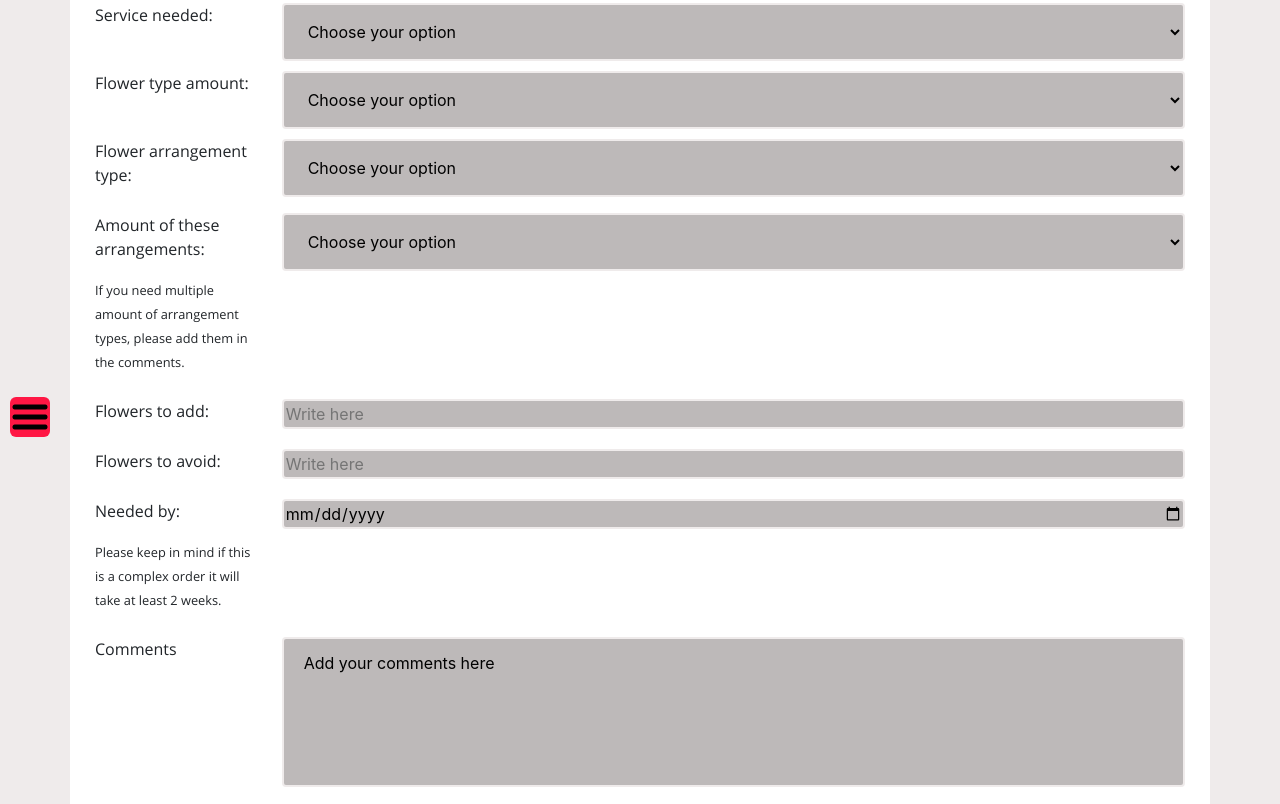
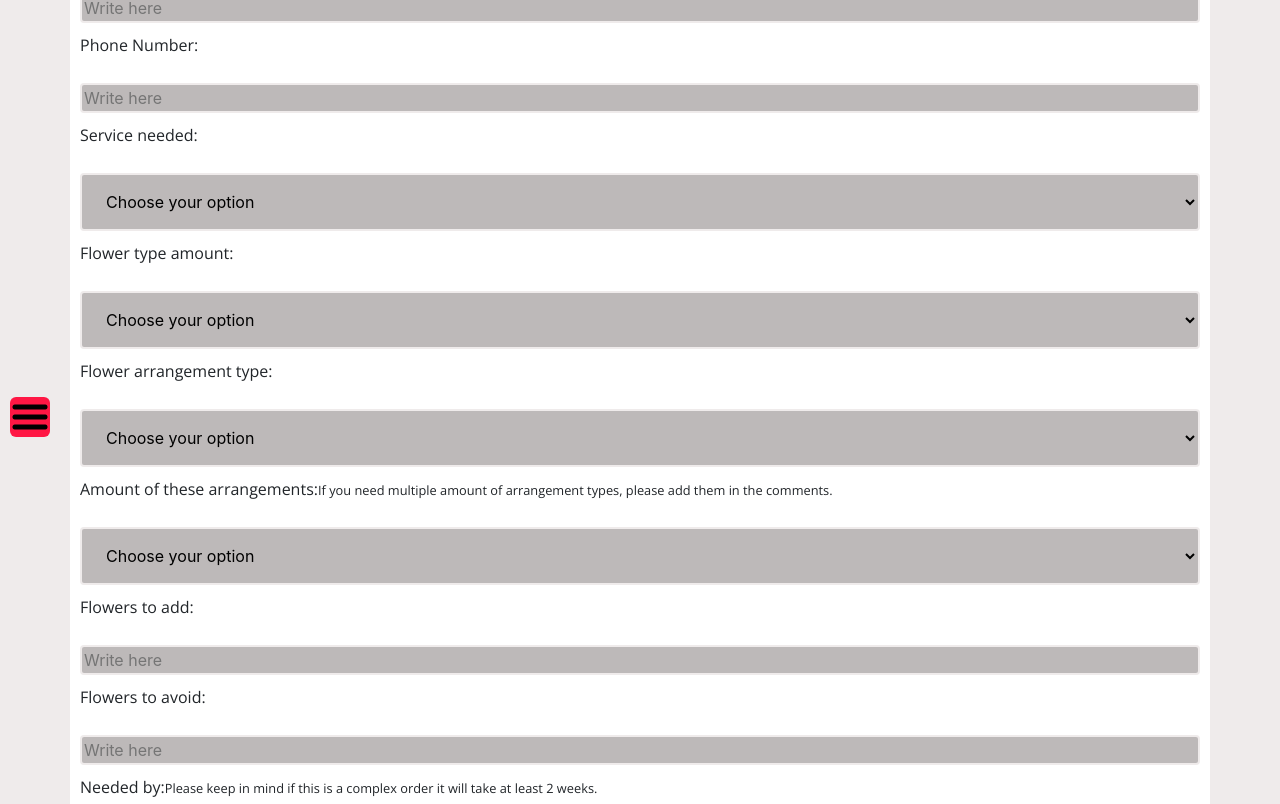
Before and after one commit to beatrisemaija/Flower-Bud-App, a plain HTML site: page Sign up.html in a window 1280 px wide. Shown: the part 353-1157 px from the top of the page. Drawn offline with nearby package versions, Linux system fonts and the light colour scheme; a script that the page names is missing.

Commit message:
Add files via upload

```diff
--- a/Sign up.html
+++ b/Sign up.html
@@ -7,9 +7,7 @@
 	<link rel="stylesheet" href="sign up/css/bootstrap.min.css">
 	<!-- My CSS and Fonts -->
 	<link href="sign up/css/stylesheet-4.css" rel="stylesheet" type="text/css">
-	<style>
-		@import url('https://fonts.googleapis.com/css?	family=Montserrat|Open+Sans&display=swap');
-	</style>
+	<link href="https://fonts.googleapis.com/css?family=Montserrat|Open+Sans&display=swap" rel="stylesheet">
 </head>
 
 <body>
@@ -35,38 +33,31 @@
 
 		<div class="form">
 			<div class="row">
-			<div class="col-2">
 				<p>Name:</p>
 			</div>
-			<div class="col">
+			<div class="row">
 			  	<input class="form_el" type="text" placeholder="Write here" name="Name" required>
-			</div>
-			</div>
-
-			<div class="row">
-			<div class="col-2">
-				<p>Last Name:</p>
-			</div>
-			<div class="col">
-			  	<input class="form_el" type="text" placeholder="Write here" name="Name" required>
-			</div>
-			</div>
-
-			<div class="row">
-			<div class="col-2">
-				<p>Phone Number:</p>
-			</div>
-			<div class="col">
-			  	<input class="form_el" type="text" placeholder="Write here" name="Name" required>
-			</div>
 			</div>
 
 
 			<div class="row">
-				<div class="col-2">
+				<p>Last Name:</p>
+			</div>
+			<div class="row">
+			  	<input class="form_el" type="text" placeholder="Write here" name="Name" required>
+			</div>
+
+			<div class="row">
+				<p>Phone Number:</p>
+			</div>
+			<div class="row">
+			  	<input class="form_el" type="text" placeholder="Write here" name="Name" required>
+			</div>
+
+			<div class="row">
 				<p>Service needed:</p>
 				</div>
-      		<div class="input-field col s6">
+      		<div class="input-field row">
        	 		<select>
 				  <option value="" disabled selected>Choose your option</option>
 				  <option value="1">Delivery</option>
@@ -76,13 +67,11 @@
 				  <option value="4">Collaboration</option>
 				</select>
       		</div>
-			</div>
 
 			<div class="row">
-				<div class="col-2">
 				<p>Flower type amount:</p>
 				</div>
-				<div class="input-field col s6">
+				<div class="input-field row">
        	 		<select>
 				  <option value="" disabled selected>Choose your option</option>
 				  <option value="1">One flower used</option>
@@ -90,13 +79,12 @@
 				  <option value="3">4 or more flowers used</option>
 				</select>
       		</div>
-			</div>
+
 
 			<div class="row">
-				<div class="col-2">
 				<p>Flower arrangement type:</p>
 				</div>
-				<div class="input-field col s6">
+				<div class="input-field row">
        	 		<select>
 				  <option value="" disabled selected>Choose your option</option>
 				  <option value="1">Single flower</option>
@@ -104,14 +92,13 @@
 				  <option value="3">Table arrangement</option>
 				</select>
       		</div>
-			</div>
+
 
 			<div class="row">
-			<div class="col-2">
 				<p>Amount of these arrangements:</p>
 				<p><small>If you need multiple amount of arrangement types, please add them in the comments.</small></p>
 			</div>
-			<div class="input-field col s6">
+			<div class="input-field row">
        	 		<select>
 				  <option value="" disabled selected>Choose your option</option>
 				   <option value="1">One</option>
@@ -119,43 +106,38 @@
 				  <option value="3">Three or more</option>
 				</select>
       		</div>
-			</div>
+
 
 			<div class="row">
-				<div class="col-2">
 				<p>Flowers to add:</p>
-				</div>
-				<div class="col">
+			</div>
+				<div class="row">
 			  	<input class="form_el" type="text" placeholder="Write here" name="Name" required>
 				</div>
-			</div>
 
 			<div class="row">
-				<div class="col-2">
 				<p>Flowers to avoid:</p>
 				</div>
-				<div class="col">
+				<div class="row">
 			  	<input class="form_el" type="text" placeholder="Write here" name="Name" required>
 				</div>
-			</div>
+
 
 			<div class="row">
-				<div class="col-2">
 				<p>Needed by:</p>
 				<p><small>Please keep in mind if this is a complex order it will take at least 2 weeks.</small></p>
 				</div>
-				<div class="col">
+				<div class="row">
 			  	<input class="form_el" type="date" placeholder="Write here" name="Name" required>
 				</div>
-			</div>
+
 
 			<div class="row">
-				<div class="col-2">
 				<p>Comments</p>
-				</div>
-				<div class="col">
+			</div>
+			<div class="row">
 				<textarea>Add your comments here</textarea>
-				</div>
+			</div>
 			</div>
 
 			<div class="row">
--- a/about/css/stylesheet-5.css
+++ b/about/css/stylesheet-5.css
@@ -1,6 +1,6 @@
 @charset "utf-8";
 /* CSS Document */
-
+@import url('https://fonts.googleapis.com/css?family=Montserrat|Open+Sans&display=swap');
 /* base style guide settings begining */
 body {
 	background-color: #efebeb;
@@ -21,30 +21,15 @@ body {
 }
 
 h1, h2, h3, h4, h5, h6{
-	font-family: 'Montserrat';
+	font-family: 'Montserrat', sans-serif;
 }
 
 p{
-	font-family: 'open_sansregular';
+	font-family: 'Open Sans', sans-serif;
 }
 
-@font-face {
-    font-family: 'open_sansregular';
-    src: url("../../Font Import/opensans-regular-webfont.woff2") format('woff2'),
-         url("../../Font Import/opensans-regular-webfont.woff") format('woff');
-    font-weight: normal;
-    font-style: normal;
 
-}
 
-@font-face {
-    font-family: 'montserratregular';
-    src: url("../../Font Import/montserrat-regular-webfont.woff2") format('woff2'),
-         url("../../Font Import/montserrat-regular-webfont.woff") format('woff');
-    font-weight: normal;
-    font-style: normal;
-
-}
 /* base style guide settings end */
 /* The side navigation menu */
 .sidenav {
--- a/faq/css/stylesheet-3.css
+++ b/faq/css/stylesheet-3.css
@@ -1,5 +1,6 @@
 @charset "utf-8";
 /* CSS Document */
+@import url('https://fonts.googleapis.com/css?family=Montserrat|Open+Sans&display=swap');
 /* base style guide settings begining */
 body {
 	background-color: #efebeb;
@@ -17,30 +18,15 @@ body {
 }
 
 h1, h2, h3, h4, h5, h6{
-	font-family: 'Montserrat';
+	font-family: 'Montserrat', sans-serif;
 }
 
 p{
-	font-family: 'open_sansregular';
+	font-family: 'Open Sans', sans-serif;
 }
 
-@font-face {
-    font-family: 'open_sansregular';
-    src: url("../../Font Import/opensans-regular-webfont.woff2") format('woff2'),
-         url("../../Font Import/opensans-regular-webfont.woff") format('woff');
-    font-weight: normal;
-    font-style: normal;
 
-}
 
-@font-face {
-    font-family: 'montserratregular';
-    src: url("../../Font Import/montserrat-regular-webfont.woff2") format('woff2'),
-         url("../../Font Import/montserrat-regular-webfont.woff") format('woff');
-    font-weight: normal;
-    font-style: normal;
-
-}
 /* base style guide settings end */
 /* The side navigation menu */
 .sidenav {
--- a/homepage/css/stylesheet-1.css
+++ b/homepage/css/stylesheet-1.css
@@ -1,6 +1,6 @@
 @charset "utf-8";
 /* CSS Document */
-
+@import url('https://fonts.googleapis.com/css?family=Montserrat|Open+Sans&display=swap');
 /* base style guide settings begining */
 body {
 	background-color: #efebeb;
@@ -18,30 +18,13 @@ body {
 }
 
 h1, h2, h3, h4, h5, h6{
-	font-family: 'Montserrat';
+	font-family: 'Montserrat', sans-serif;
 }
 
 p{
-	font-family: 'open_sansregular';
+	font-family: 'Open Sans', sans-serif;
 }
 
-@font-face {
-    font-family: 'open_sansregular';
-    src: url("../../Font Import/opensans-regular-webfont.woff2") format('woff2'),
-         url("../../Font Import/opensans-regular-webfont.woff") format('woff');
-    font-weight: normal;
-    font-style: normal;
-
-}
-
-@font-face {
-    font-family: 'montserratregular';
-    src: url("../../Font Import/montserrat-regular-webfont.woff2") format('woff2'),
-         url("../../Font Import/montserrat-regular-webfont.woff") format('woff');
-    font-weight: normal;
-    font-style: normal;
-
-}
 /* base style guide settings end */
 
 /* The side navigation menu */
--- a/sign up/css/stylesheet-4.css
+++ b/sign up/css/stylesheet-4.css
@@ -1,5 +1,6 @@
 @charset "utf-8";
 /* CSS Document */
+@import url('https://fonts.googleapis.com/css?family=Montserrat|Open+Sans&display=swap');
 /* base style guide settings begining */
 body {
 	background-color: #efebeb;
@@ -18,30 +19,14 @@ body {
 }
 
 h1, h2, h3, h4, h5, h6{
-	font-family: 'Montserrat';
+	font-family: 'Montserrat', sans-serif;
 }
 
 p{
-	font-family: 'open_sansregular';
+	font-family: 'Open Sans', sans-serif;
 }
 
-@font-face {
-    font-family: 'open_sansregular';
-    src: url("../../Font Import/opensans-regular-webfont.woff2") format('woff2'),
-         url("../../Font Import/opensans-regular-webfont.woff") format('woff');
-    font-weight: normal;
-    font-style: normal;
 
-}
-
-@font-face {
-    font-family: 'montserratregular';
-    src: url("../../Font Import/montserrat-regular-webfont.woff2") format('woff2'),
-         url("../../Font Import/montserrat-regular-webfont.woff") format('woff');
-    font-weight: normal;
-    font-style: normal;
-
-}
 /* base style guide settings end */
 /* The side navigation menu */
 .sidenav {
```
Also changed, not shown: About.html (+1 -3 lines), FAQ.html (+2 -3 lines), index.html (+1 -3 lines).
